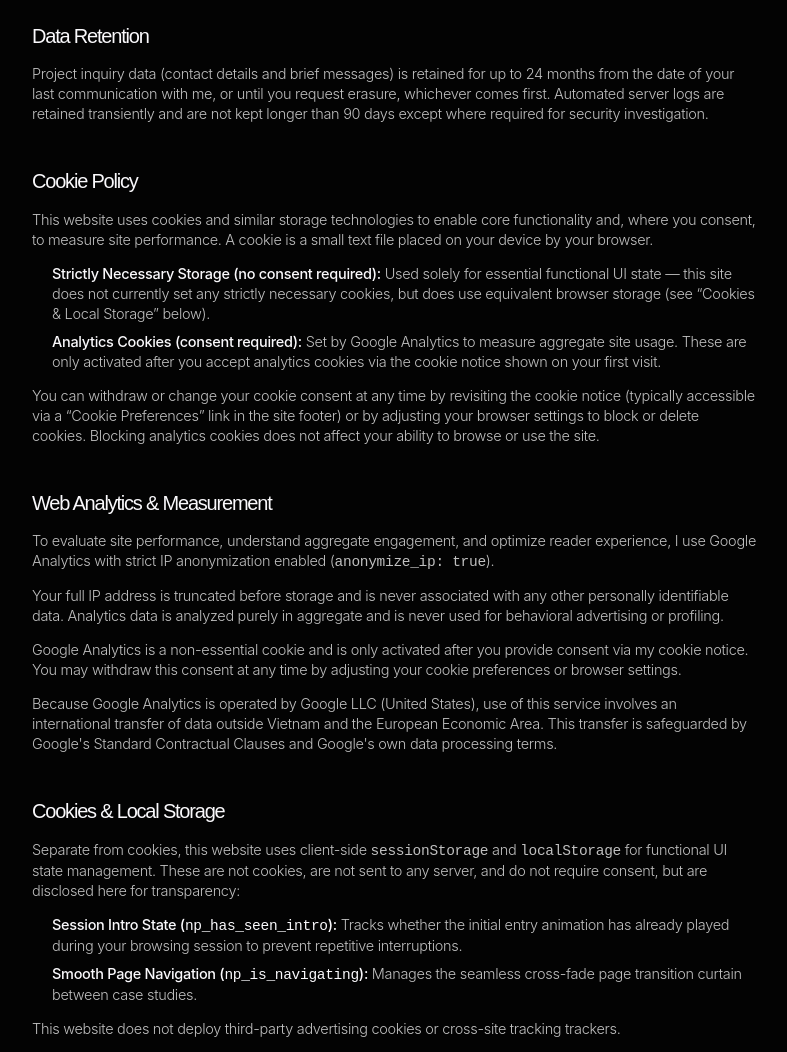
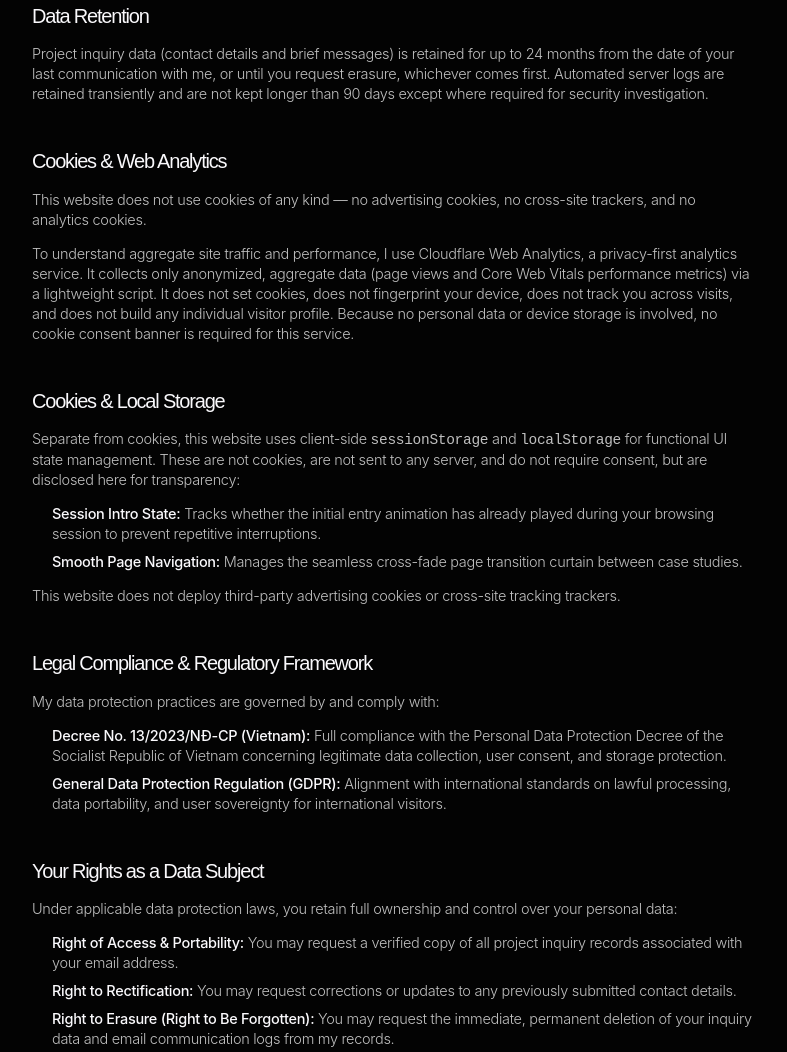
Before and after one commit to runlnr/Portfolio, a website: page privacy.html in a window 1280 px wide. Shown: the part 1090-2142 px from the top of the page, without its empty margins (246-1033 px from the left). Drawn offline with Linux system fonts and the light colour scheme; a web font is replaced by a local one.

Commit message:
Update Privacy Policy with Cloudflare Web Analytics and privacy-first disclosures

```diff
--- a/privacy.html
+++ b/privacy.html
@@ -201,7 +201,7 @@
       <!-- Policy Sections -->
       <div class="privacy-content">
 
-        <!-- Section 1: Controller & Contact -->
+        <!-- Section 1: Data Controller & Contact Details -->
         <section class="privacy-section">
           <h2 class="privacy-section-heading type-aero-c">Data Controller &amp; Contact Details</h2>
           <p class="privacy-text type-aero-e">
@@ -238,10 +238,10 @@
           </p>
           <ul class="privacy-list">
             <li class="privacy-list-item type-aero-e">
-              <strong>Consent:</strong> For project inquiries submitted voluntarily through the contact form, and for non-essential analytics cookies (see below).
+              <strong>Consent:</strong> For project inquiries submitted voluntarily through the contact form.
             </li>
             <li class="privacy-list-item type-aero-e">
-              <strong>Legitimate Interest:</strong> For automated server logs, to maintain the security, integrity, and technical reliability of the website.
+              <strong>Legitimate Interest:</strong> For automated server logs and aggregate site analytics, to maintain the security, integrity, and technical reliability of the website and to understand aggregate visitor engagement.
             </li>
             <li class="privacy-list-item type-aero-e">
               <strong>Pre-contractual Steps:</strong> Where you contact me regarding a potential project, to take steps at your request prior to entering into a service agreement.
@@ -257,43 +257,18 @@
           </p>
         </section>
 
-        <!-- Section 5: Cookie Policy -->
+        <!-- Section 5: Cookies & Web Analytics -->
         <section class="privacy-section">
-          <h2 class="privacy-section-heading type-aero-c">Cookie Policy</h2>
+          <h2 class="privacy-section-heading type-aero-c">Cookies &amp; Web Analytics</h2>
           <p class="privacy-text type-aero-e">
-            This website uses cookies and similar storage technologies to enable core functionality and, where you consent, to measure site performance. A cookie is a small text file placed on your device by your browser.
+            This website does not use cookies of any kind &mdash; no advertising cookies, no cross-site trackers, and no analytics cookies.
           </p>
-          <ul class="privacy-list">
-            <li class="privacy-list-item type-aero-e">
-              <strong>Strictly Necessary Storage (no consent required):</strong> Used solely for essential functional UI state — this site does not currently set any strictly necessary cookies, but does use equivalent browser storage (see &ldquo;Cookies &amp; Local Storage&rdquo; below).
-            </li>
-            <li class="privacy-list-item type-aero-e">
-              <strong>Analytics Cookies (consent required):</strong> Set by Google Analytics to measure aggregate site usage. These are only activated after you accept analytics cookies via the cookie notice shown on your first visit.
-            </li>
-          </ul>
           <p class="privacy-text type-aero-e">
-            You can withdraw or change your cookie consent at any time by revisiting the cookie notice (typically accessible via a &ldquo;Cookie Preferences&rdquo; link in the site footer) or by adjusting your browser settings to block or delete cookies. Blocking analytics cookies does not affect your ability to browse or use the site.
+            To understand aggregate site traffic and performance, I use Cloudflare Web Analytics, a privacy-first analytics service. It collects only anonymized, aggregate data (page views and Core Web Vitals performance metrics) via a lightweight script. It does not set cookies, does not fingerprint your device, does not track you across visits, and does not build any individual visitor profile. Because no personal data or device storage is involved, no cookie consent banner is required for this service.
           </p>
         </section>
 
-        <!-- Section 6: Web Analytics & Measurement -->
-        <section class="privacy-section">
-          <h2 class="privacy-section-heading type-aero-c">Web Analytics &amp; Measurement</h2>
-          <p class="privacy-text type-aero-e">
-            To evaluate site performance, understand aggregate engagement, and optimize reader experience, I use Google Analytics with strict IP anonymization enabled (<code>anonymize_ip: true</code>).
-          </p>
-          <p class="privacy-text type-aero-e">
-            Your full IP address is truncated before storage and is never associated with any other personally identifiable data. Analytics data is analyzed purely in aggregate and is never used for behavioral advertising or profiling.
-          </p>
-          <p class="privacy-text type-aero-e">
-            Google Analytics is a non-essential cookie and is only activated after you provide consent via my cookie notice. You may withdraw this consent at any time by adjusting your cookie preferences or browser settings.
-          </p>
-          <p class="privacy-text type-aero-e">
-            Because Google Analytics is operated by Google LLC (United States), use of this service involves an international transfer of data outside Vietnam and the European Economic Area. This transfer is safeguarded by Google's Standard Contractual Clauses and Google's own data processing terms.
-          </p>
-        </section>
-
-        <!-- Section 7: Cookies & Local Storage -->
+        <!-- Section 6: Cookies & Local Storage -->
         <section class="privacy-section">
           <h2 class="privacy-section-heading type-aero-c">Cookies &amp; Local Storage</h2>
           <p class="privacy-text type-aero-e">
@@ -301,10 +276,10 @@
           </p>
           <ul class="privacy-list">
             <li class="privacy-list-item type-aero-e">
-              <strong>Session Intro State (<code>np_has_seen_intro</code>):</strong> Tracks whether the initial entry animation has already played during your browsing session to prevent repetitive interruptions.
+              <strong>Session Intro State:</strong> Tracks whether the initial entry animation has already played during your browsing session to prevent repetitive interruptions.
             </li>
             <li class="privacy-list-item type-aero-e">
-              <strong>Smooth Page Navigation (<code>np_is_navigating</code>):</strong> Manages the seamless cross-fade page transition curtain between case studies.
+              <strong>Smooth Page Navigation:</strong> Manages the seamless cross-fade page transition curtain between case studies.
             </li>
           </ul>
           <p class="privacy-text type-aero-e">
@@ -312,7 +287,7 @@
           </p>
         </section>
 
-        <!-- Section 8: Legal Compliance & Regulatory Framework -->
+        <!-- Section 7: Legal Compliance & Regulatory Framework -->
         <section class="privacy-section">
           <h2 class="privacy-section-heading type-aero-c">Legal Compliance &amp; Regulatory Framework</h2>
           <p class="privacy-text type-aero-e">
@@ -328,7 +303,7 @@
           </ul>
         </section>
 
-        <!-- Section 9: Your Rights as a Data Subject -->
+        <!-- Section 8: Your Rights as a Data Subject -->
         <section class="privacy-section">
           <h2 class="privacy-section-heading type-aero-c">Your Rights as a Data Subject</h2>
           <p class="privacy-text type-aero-e">
@@ -348,7 +323,7 @@
               <strong>Right to Restrict Processing:</strong> You may request that I limit how your data is used while a rectification or objection request is being resolved.
             </li>
             <li class="privacy-list-item type-aero-e">
-              <strong>Right to Object:</strong> You may object to processing based on legitimate interest, including analytics measurement.
+              <strong>Right to Object:</strong> You may object to processing based on legitimate interest, including aggregate analytics.
             </li>
             <li class="privacy-list-item type-aero-e">
               <strong>Right to Lodge a Complaint:</strong> You have the right to lodge a complaint with the relevant supervisory authority — the Ministry of Public Security in Vietnam, or your local data protection authority if you are located in the EEA.
@@ -359,7 +334,7 @@
           </p>
         </section>
 
-        <!-- Section 10: Children's Privacy -->
+        <!-- Section 9: Children's Privacy -->
         <section class="privacy-section">
           <h2 class="privacy-section-heading type-aero-c">Children's Privacy</h2>
           <p class="privacy-text type-aero-e">
@@ -367,7 +342,7 @@
           </p>
         </section>
 
-        <!-- Section 11: Intellectual Property & Proprietary Notice -->
+        <!-- Section 10: Intellectual Property & Proprietary Notice -->
         <section class="privacy-section">
           <h2 class="privacy-section-heading type-aero-c">Intellectual Property &amp; Proprietary Notice</h2>
           <p class="privacy-text type-aero-e">
@@ -378,7 +353,7 @@
           </p>
         </section>
 
-        <!-- Section 12: Updates to this Policy -->
+        <!-- Section 11: Updates to this Policy -->
         <section class="privacy-section">
           <h2 class="privacy-section-heading type-aero-c">Updates to this Policy</h2>
           <p class="privacy-text type-aero-e">
```
Also changed, not shown: execution/preview_privacy_bottom.png, execution/preview_privacy_mid.png.
